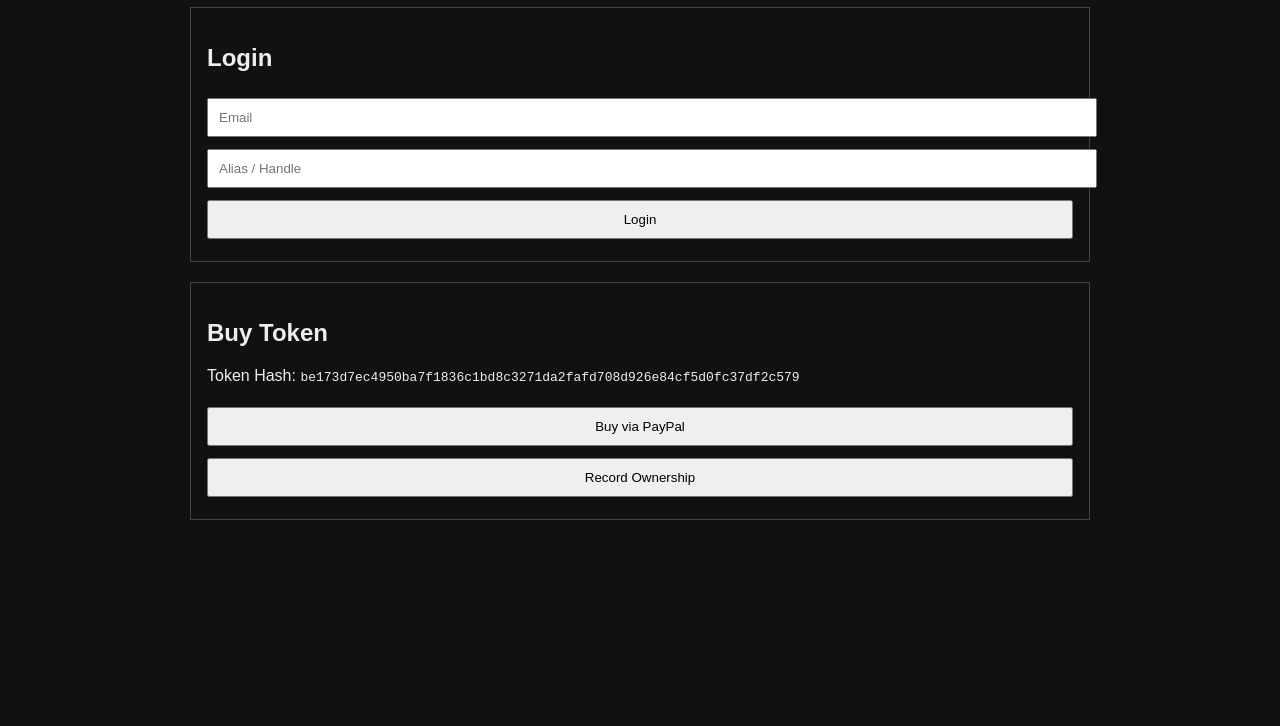
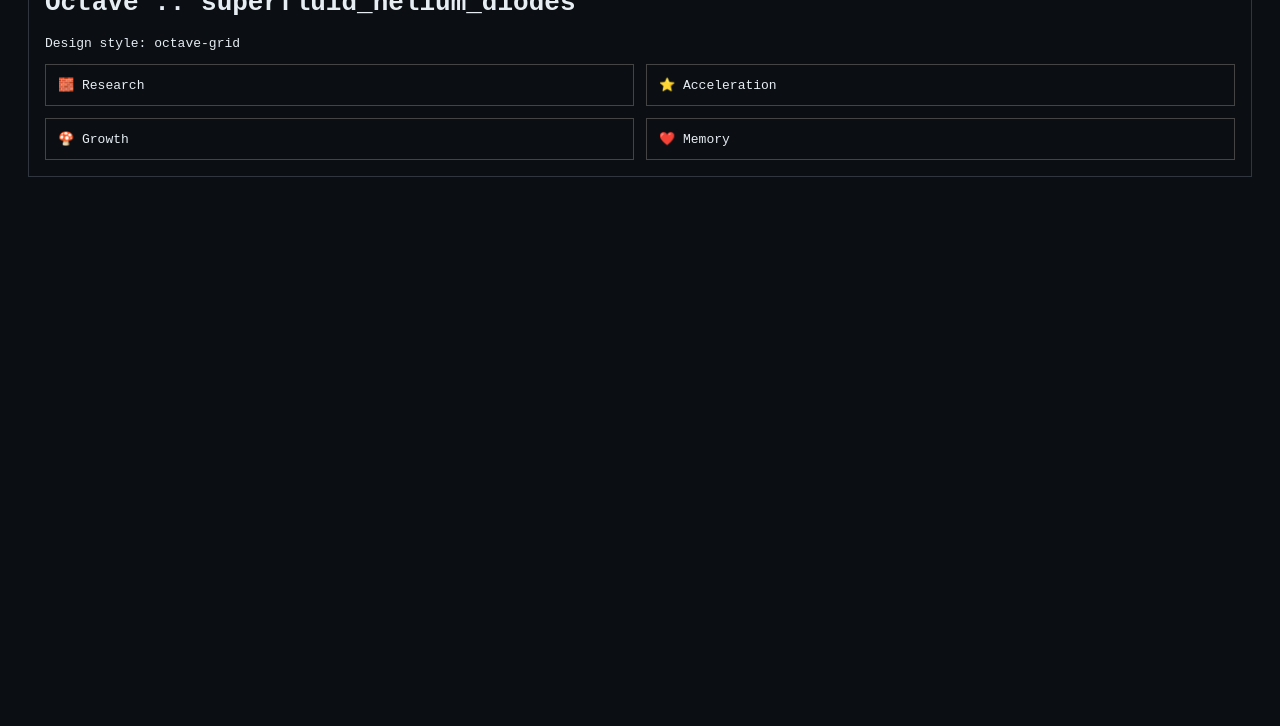
Before and after one commit to pewpi-infinity/superfluid_helium_diodes, a plain HTML site: page index.html in a window 1280 px wide. Shown: the part 74-800 px from the top of the page. Drawn offline with Linux system fonts and the light colour scheme.

Commit message:
c13b0 sweep: research, goal, token, index

```diff
--- a/index.html
+++ b/index.html
@@ -1,74 +1,25 @@
-<!DOCTYPE html>
+<!doctype html>
 <html>
 <head>
 <meta charset="utf-8">
-<title>superfluid_helium_diodes — Token Purchase</title>
+<title>superfluid_helium_diodes — Octave</title>
 <style>
-body { font-family: sans-serif; background:#111; color:#eee; max-width:900px; margin:auto; }
-input, button { padding:10px; margin:6px 0; width:100%; }
-.box { border:1px solid #444; padding:16px; margin-top:20px; }
+body{font-family:monospace;background:#0b0f14;color:#e6edf3;padding:20px}
+.box{border:1px solid #30363d;padding:16px}
+.grid{display:grid;grid-template-columns:repeat(2,1fr);gap:12px}
+.card{border:1px solid #444;padding:12px}
 </style>
 </head>
 <body>
-
-<h1>🧱 Token Access — superfluid_helium_diodes</h1>
-
 <div class="box">
-<h2>Login</h2>
-<input id="email" placeholder="Email">
-<input id="alias" placeholder="Alias / Handle">
-<button onclick="login()">Login</button>
+<h1>Octave :: superfluid_helium_diodes</h1>
+<p>Design style: octave-grid</p>
+<div class="grid">
+  <div class="card">🧱 Research</div>
+  <div class="card">⭐ Acceleration</div>
+  <div class="card">🍄 Growth</div>
+  <div class="card">❤️ Memory</div>
 </div>
-
-<div class="box">
-<h2>Buy Token</h2>
-<p>Token Hash: <code>be173d7ec4950ba7f1836c1bd8c3271da2fafd708d926e84cf5d0fc37df2c579</code></p>
-
-<form action="https://www.paypal.com/cgi-bin/webscr" method="post" target="_blank">
-<input type="hidden" name="cmd" value="_xclick">
-<input type="hidden" name="business" value="watsonkris611@gmail.com">
-<input type="hidden" name="item_name" value="c13b0 Token — superfluid_helium_diodes">
-<input type="hidden" name="currency_code" value="USD">
-<input type="hidden" name="amount" value="10.07">
-<input type="hidden" name="custom" value="superfluid_helium_diodes|be173d7ec4950ba7f1836c1bd8c3271da2fafd708d926e84cf5d0fc37df2c579">
-<button type="submit">Buy via PayPal</button>
-</form>
-
-<button onclick="record()">Record Ownership</button>
 </div>
-
-<script>
-function login() {
-  localStorage.setItem("c13b0_email", document.getElementById("email").value);
-  localStorage.setItem("c13b0_alias", document.getElementById("alias").value);
-  alert("Logged in");
-}
-
-function record() {
-  const e = localStorage.getItem("c13b0_email");
-  const a = localStorage.getItem("c13b0_alias");
-  if (!e || !a) { alert("Login first"); return; }
-
-  const rec = {
-    email_hash: "be173d7ec4950ba7f1836c1bd8c3271da2fafd708d926e84cf5d0fc37df2c579".slice(0,8) + ":" + e,
-    alias: a,
-    repo: "superfluid_helium_diodes",
-    token: "be173d7ec4950ba7f1836c1bd8c3271da2fafd708d926e84cf5d0fc37df2c579",
-    time: new Date().toISOString()
-  };
-
-  fetch("OWNERS.json")
-    .then(r => r.json())
-    .then(j => {
-      j.push(rec);
-      const blob = new Blob([JSON.stringify(j,null,2)],{type:"application/json"});
-      const a = document.createElement("a");
-      a.href = URL.createObjectURL(blob);
-      a.download = "OWNERS.json";
-      a.click();
-    });
-}
-</script>
-
 </body>
 </html>
```
Also changed, not shown: 2 other files.
